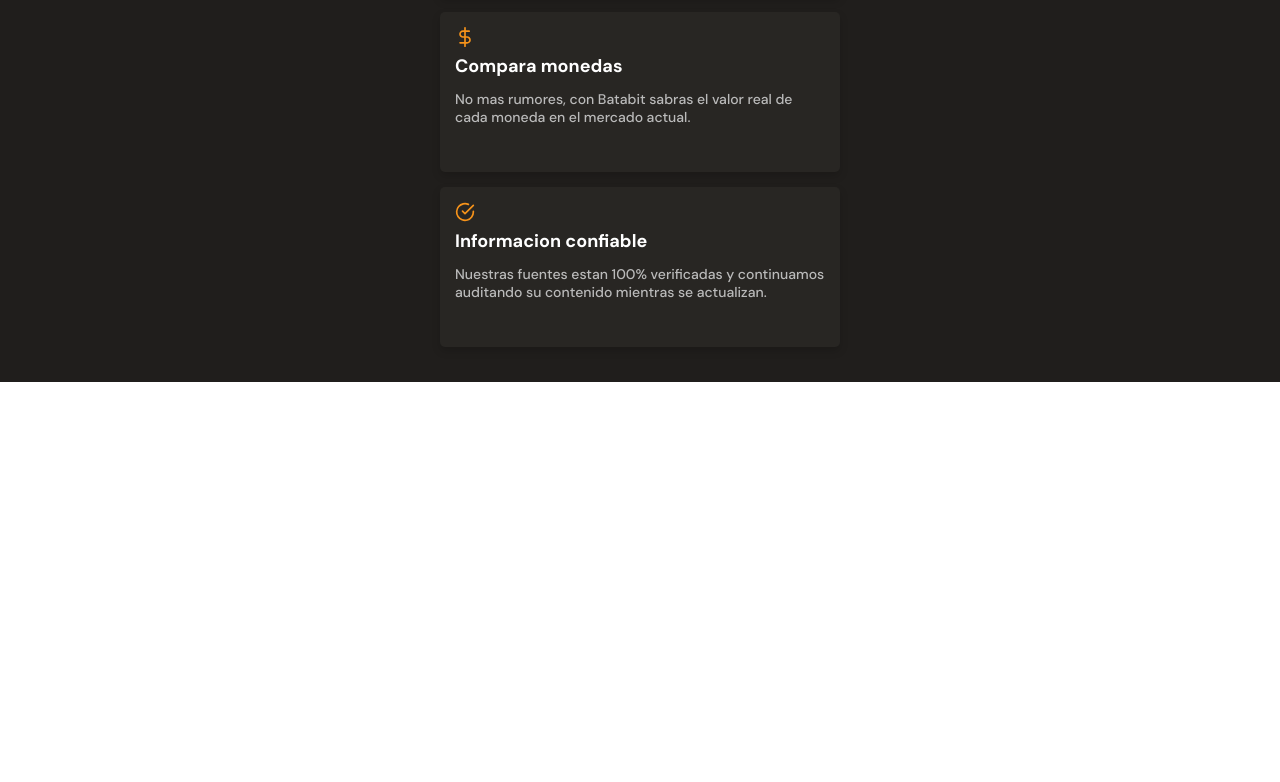
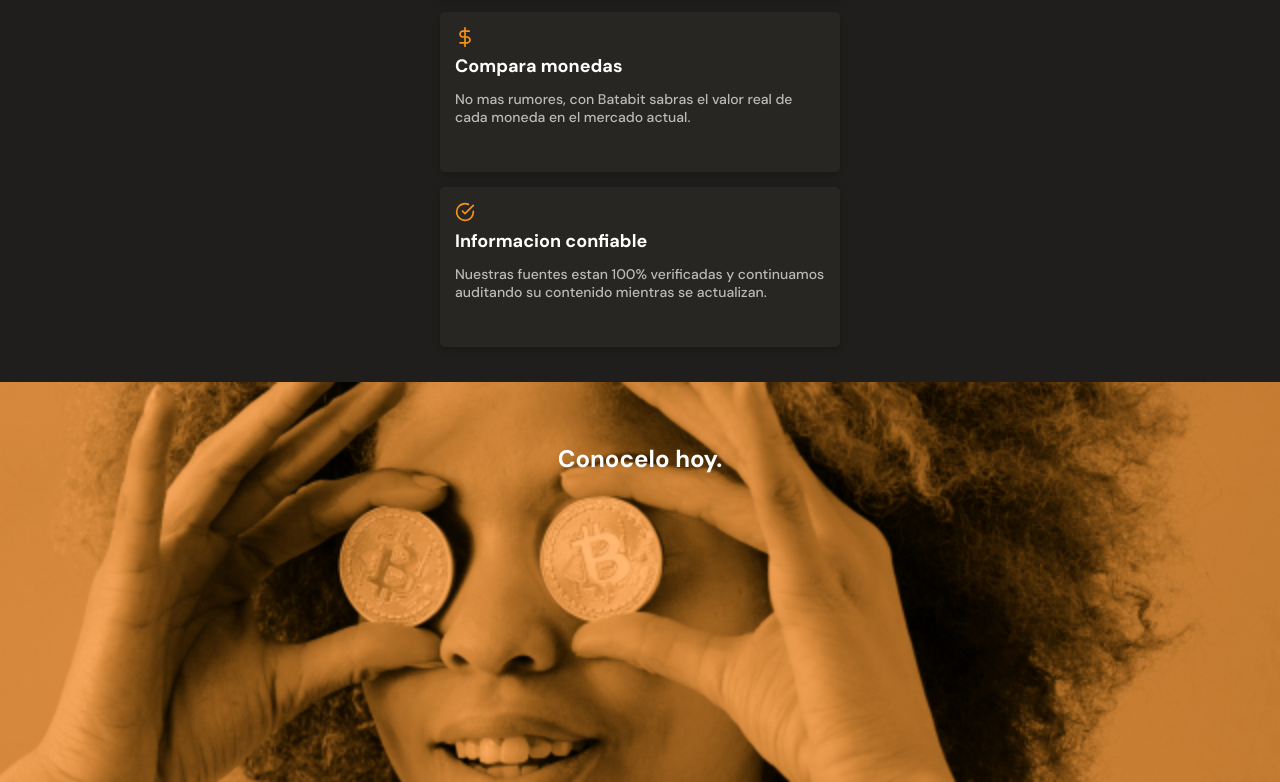
Before and after one commit to JulianMj08/Bitcoin, a plain HTML site: page index.html in a window 1280 px wide. Shown: the part 2023-2805 px from the top of the page. Before the commit the page ends 2405 px from the top, so only its background shows below. Drawn offline with Linux system fonts and the light colour scheme.

Commit message:
maquetacion y estilizacion de seccion de imagen

```diff
--- a/index.html
+++ b/index.html
@@ -134,7 +134,11 @@
 
        </section>
 
-        <section></section>
+        <section class="section__img-container">
+            <h2>Conocelo hoy.</h2>
+        </section>
+
+
         <section></section>
     </main>
     <footer></footer>
--- a/styles.css
+++ b/styles.css
@@ -349,3 +349,20 @@ main {
     background-position: center;
     background-repeat: no-repeat;
 }
+
+.section__img-container {
+    width: 100%;
+    height: 50vh;
+    min-width: 320px;
+    background-image: url('./assets/img/bitcoinbaby2x.jpg');
+    background-size: cover;
+    background-position: center;
+    background-repeat: no-repeat;
+}
+.section__img-container h2 {
+    font-size: 2.4rem;
+    font-weight: bold;
+    line-height: 2.6rem;
+    color: var(--just-white);
+    padding-top: 64px;
+}
```
